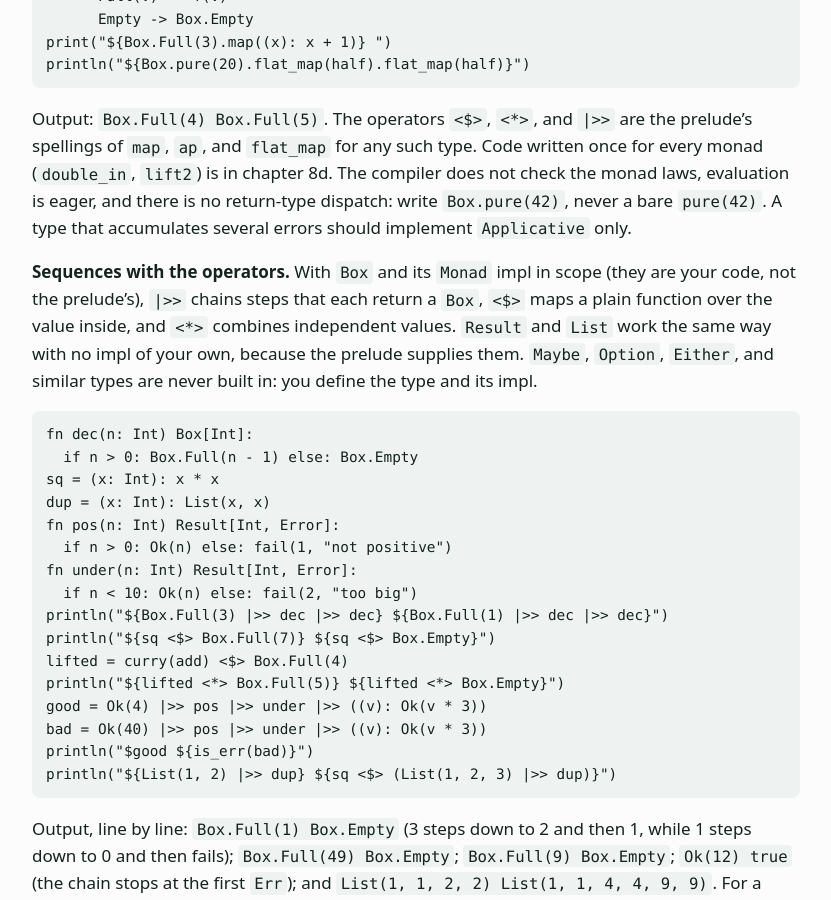
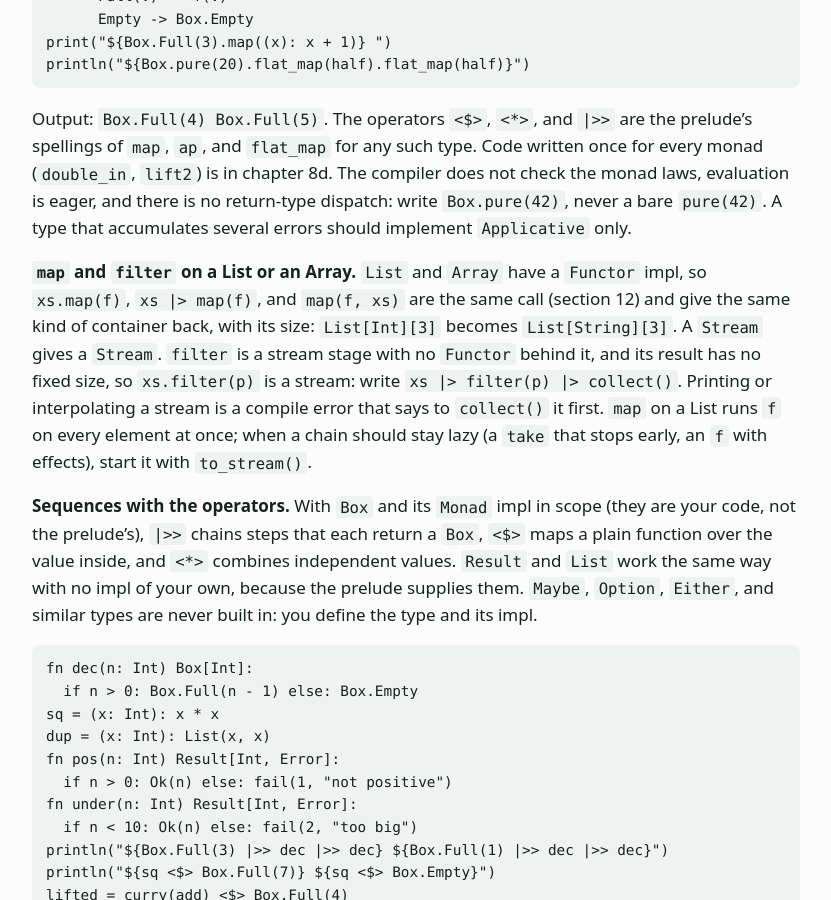
Before and after one commit to slconverse1/moxie, a Jekyll site: the page built from docs/guide.md, in a window 1280 px wide and 900 px high, scrolled down 88419 px. Shown: the whole window, without its empty margins (224-1055 px from the left). Built offline with Jekyll 4.4.1, drawn with Linux system fonts in a browser that asks for light colours.

Commit message:
Guide: map keeps a List or Array, filter gives a stream (both dialects)
Co-Authored-By: Claude Sonnet 5.5 <noreply@anthropic.com>
Claude-Session: https://claude.ai/code/session_01XCzUchPRZuBnrDtgjNTTye

````diff
--- a/docs/guide.md
+++ b/docs/guide.md
@@ -3153,6 +3153,8 @@ println("${Box.pure(20).flat_map(half).flat_map(half)}")
 ```
 
 Output: `Box.Full(4) Box.Full(5)`. The operators `<$>`, `<*>`, and `|>>` are the prelude's spellings of `map`, `ap`, and `flat_map` for any such type. Code written once for every monad (`double_in`, `lift2`) is in chapter 8d. The compiler does not check the monad laws, evaluation is eager, and there is no return-type dispatch: write `Box.pure(42)`, never a bare `pure(42)`. A type that accumulates several errors should implement `Applicative` only.
+
+**`map` and `filter` on a List or an Array.** `List` and `Array` have a `Functor` impl, so `xs.map(f)`, `xs |> map(f)`, and `map(f, xs)` are the same call (section 12) and give the same kind of container back, with its size: `List[Int][3]` becomes `List[String][3]`. A `Stream` gives a `Stream`. `filter` is a stream stage with no `Functor` behind it, and its result has no fixed size, so `xs.filter(p)` is a stream: write `xs |> filter(p) |> collect()`. Printing or interpolating a stream is a compile error that says to `collect()` it first. `map` on a List runs `f` on every element at once; when a chain should stay lazy (a `take` that stops early, an `f` with effects), start it with `to_stream()`.
 
 **Sequences with the operators.** With `Box` and its `Monad` impl in scope (they are your code, not the prelude's), `|>>` chains steps that each return a `Box`, `<$>` maps a plain function over the value inside, and `<*>` combines independent values. `Result` and `List` work the same way with no impl of your own, because the prelude supplies them. `Maybe`, `Option`, `Either`, and similar types are never built in: you define the type and its impl.
 
````
Also changed, not shown: docs/gc/guide.md (+2 -0 lines).
